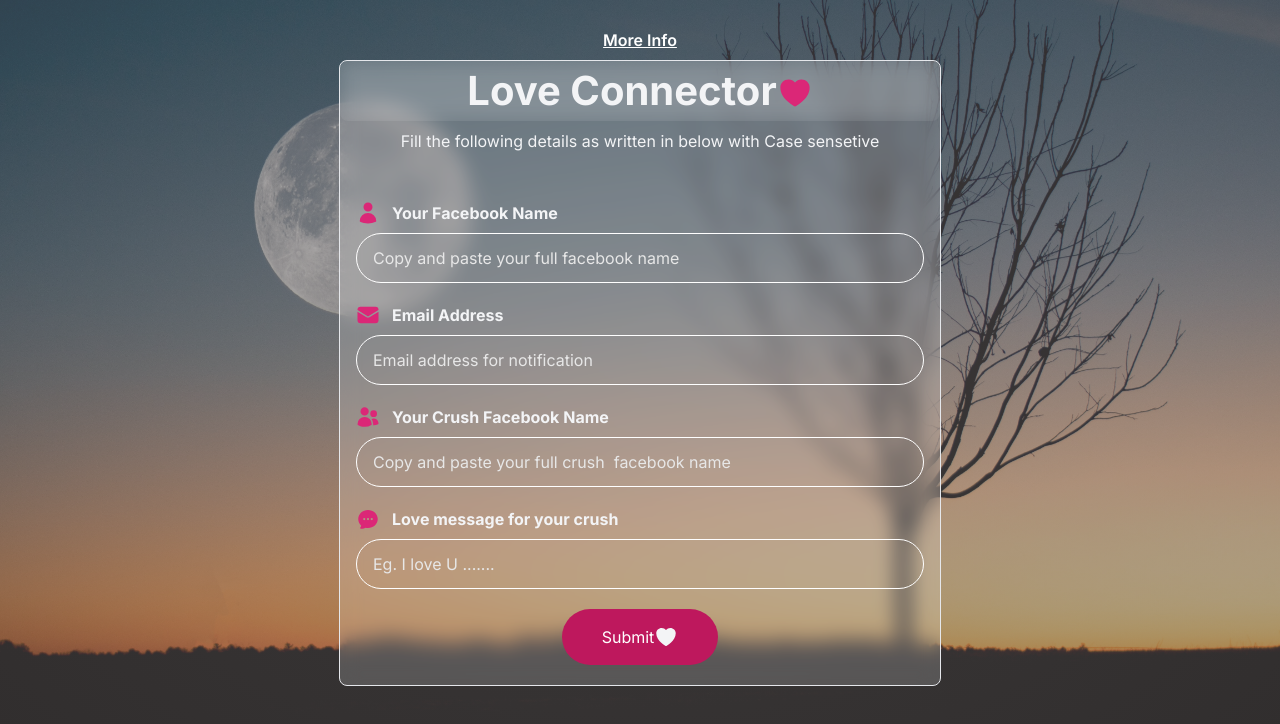
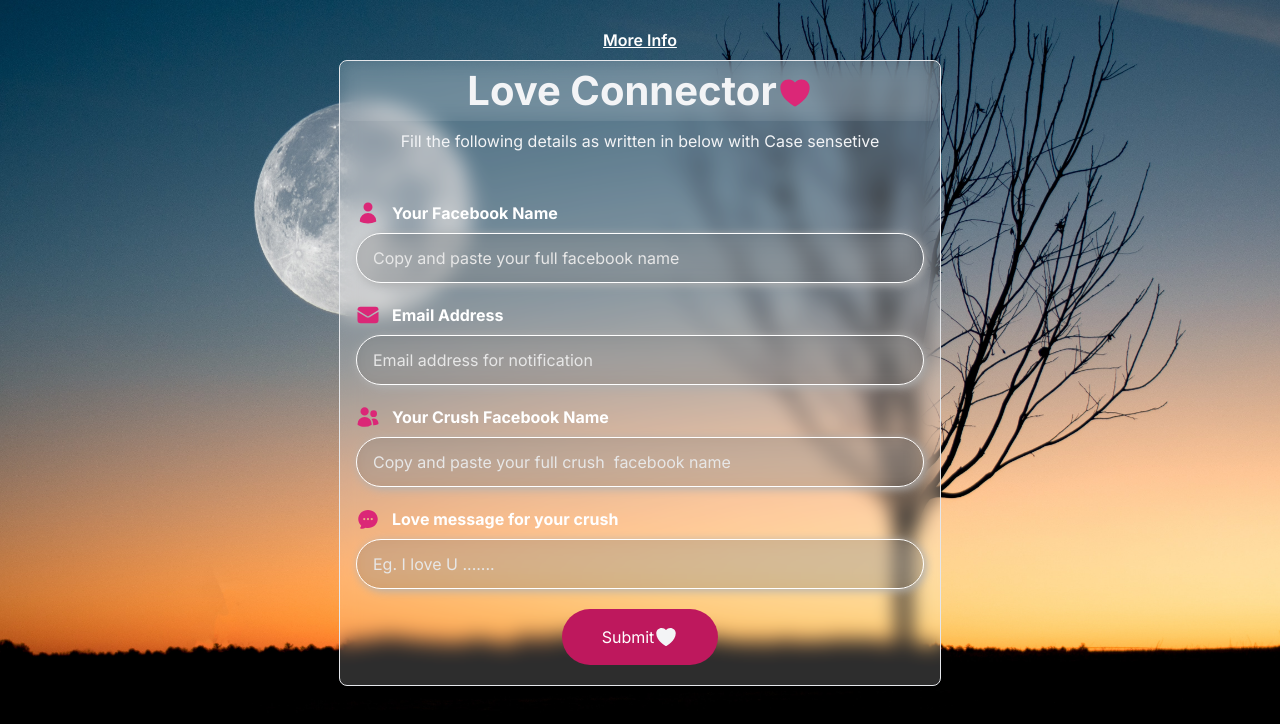
Before and after one commit to Abinash88/LoveConnector, a Next.js app: page / in a window 1280 px wide. Shown: the top 724 px of the page. Built offline with nearby package versions, Linux system fonts and the light colour scheme.

Commit message:
retouch some css styles

```diff
--- a/src/app/globals.css
+++ b/src/app/globals.css
@@ -4,11 +4,10 @@
 
 
 .background{
-  background: radial-gradient(#6b66668c, #5e585883), url('../../public/moon.jpg');
+  background:url('../../public/moon.jpg');
   background-position:center;
   background-size:cover;
-
-
+  backdrop-filter: blur(20px);
 }
 
 .mybox{
@@ -25,6 +24,12 @@
   @apply px-4 md:py-3 py-2 rounded-full border text-white border-white bg-transparent w-full
 }
 
+input{
+  background-color: #44444438;
+  backdrop-filter: blur(10px);
+  box-shadow: 2px 2px 10px #b1b1b1;
+}
+
 input:focus{
   outline:none;
 }
@@ -38,7 +43,7 @@
 }
 
 label{
-  @apply mb-2 text-gray-100 text-[13.5px] md:text-[16px]
+  @apply mb-2 text-white text-[13.5px] md:text-[16px]
 }
 
 label{
--- a/tsconfig.json
+++ b/tsconfig.json
@@ -23,6 +23,6 @@
       "@/*": ["./src/*"]
     }
   },
-  "include": ["next-env.d.ts", "**/*.ts", "**/*.tsx", ".next/types/**/*.ts"],
+  "include": ["next-env.d.ts", "**/*.ts", "**/*.tsx", ".next/types/**/*.ts", "src/app/FormFill/page.js"],
   "exclude": ["node_modules"]
 }
```
